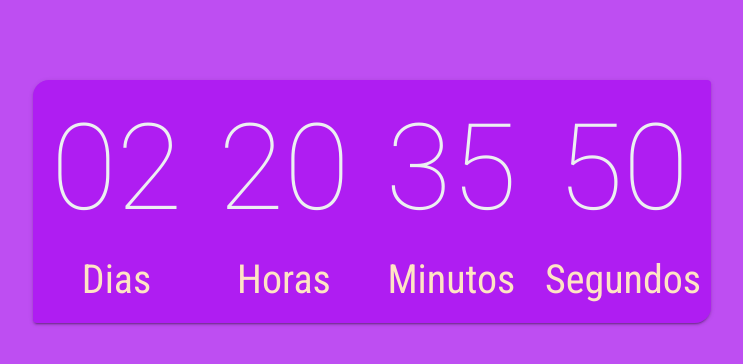
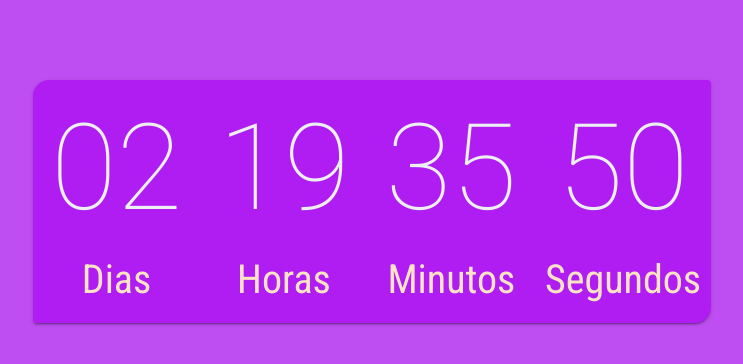
Before and after one commit to MateusOjeda/CountDown_VUE, a Vue app: page / in a window 1280 px wide. Shown: the top 364 px of the page, without its empty margins (268-1011 px from the left). Built offline with nearby package versions, Linux system fonts and the light colour scheme.

Commit message:
Fix date

```diff
--- a/src/App.vue
+++ b/src/App.vue
@@ -2,7 +2,7 @@
   <div id="app">
       <!-- Math.trunc((new Date(2021, 7, 5, 0, 0)).getTime() / 1000) -->
       <div class="global-card">
-        <Countdown date=1625875200></Countdown>
+        <Countdown date=1625871600></Countdown>
       </div>
       <div class="galery-test">
           <Galery></Galery>
```
